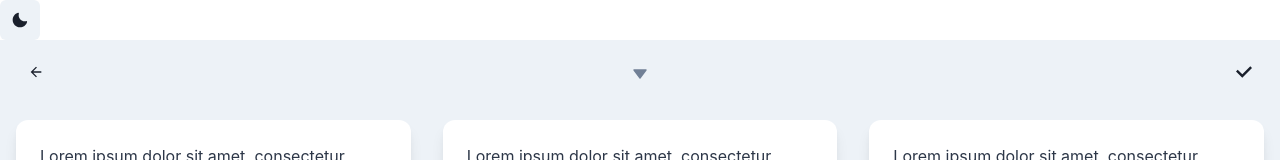
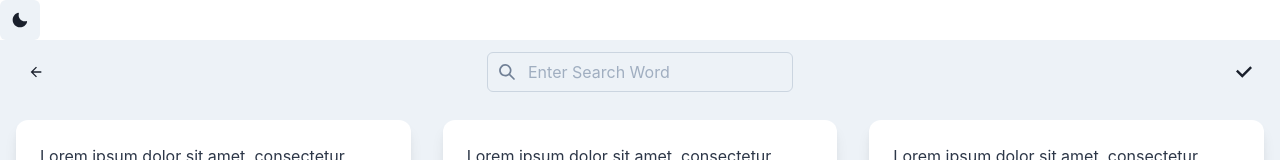
Before and after one commit to kyonenya/with-chakra-ui-next-js, a Next.js app: page / in a window 1280 px wide. Shown: the top 160 px of the page. Built offline with nearby package versions, Linux system fonts and the light colour scheme.

Commit message:
feat: トップページのヘッダーと検索フォーム

```diff
--- /dev/null
+++ b/src/components/NavBarWithSearchForm.tsx
@@ -0,0 +1,95 @@
+import { ReactNode } from 'react';
+import {
+  Box,
+  Flex,
+  Avatar,
+  HStack,
+  Link,
+  IconButton,
+  InputGroup,
+  Input,
+  InputRightElement,
+  InputLeftElement,
+  Button,
+  Menu,
+  MenuButton,
+  MenuList,
+  MenuItem,
+  MenuDivider,
+  useDisclosure,
+  useColorModeValue,
+  Stack,
+} from '@chakra-ui/react';
+import {
+  ArrowBackIcon,
+  CheckIcon,
+  CloseIcon,
+  SearchIcon,
+  TriangleUpIcon,
+  TriangleDownIcon,
+} from '@chakra-ui/icons';
+
+const Links = ['Dashboard', 'Team'];
+
+const NavLink = ({ children }: { children: ReactNode }) => (
+  <Link
+    px={2}
+    py={1}
+    rounded={'md'}
+    _hover={{
+      textDecoration: 'none',
+      bg: useColorModeValue('gray.200', 'gray.700'),
+    }}
+    href={'#'}>
+    {children}
+  </Link>
+);
+
+export default function Simple() {
+  const { isOpen, onOpen, onClose } = useDisclosure();
+
+  return (
+    <>
+    <Box bg={useColorModeValue('gray.100', 'gray.900')} px={4}>
+        <Flex h={16} alignItems={'center'} justifyContent={'space-between'}>
+          <IconButton
+            size={'md'}
+            icon={<ArrowBackIcon />}
+            aria-label={'Back to Top'}
+            onClick={isOpen ? onClose : onOpen}
+          />
+          <HStack spacing={8} alignItems={'center'}>
+
+    <InputGroup size="md">
+      <InputLeftElement>
+        <SearchIcon
+          color={useColorModeValue('gray.500', 'gray.500')}
+        >
+        </SearchIcon>
+      </InputLeftElement>
+      <Input
+        type="text"
+        placeholder="Enter Search Word"
+        aria-label="Serach Form"
+        borderColor={useColorModeValue('gray.300', 'gray.700')}
+      />
+    </InputGroup>
+
+          </HStack>
+
+          <Flex alignItems={'center'}>
+            <IconButton
+              size={'md'}
+              icon={<CheckIcon />}
+              aria-label={'Submit'}
+            />
+          </Flex>
+        </Flex>
+      </Box>
+    </>
+  );
+}
+
+/**
+ * @url https://chakra-templates.dev/navigation/navbar
+ */
--- a/src/pages/index.tsx
+++ b/src/pages/index.tsx
@@ -3,6 +3,7 @@ import GrayBox from '../components/GrayBox'
 import SomeForm from '../components/SomeForm'
 import DarkModeSwitch from '../components/DarkModeSwitch2'
 import NavBarWithDropdown from '../components/NavBarWithDropdown'
+import NavBarWithSearchForm from '../components/NavBarWithSearchForm'
 import BlogArticleList from '../components/BlogArticleList'
 import PostList from '../components/PostList'
 import TagCard from '../components/TagCard'
@@ -12,7 +13,7 @@ const Home = () => {
   return (
     <>
       <DarkModeSwitch />
-      <NavBarWithDropdown />
+      <NavBarWithSearchForm />
       <PostList />
     </>
   )
```
